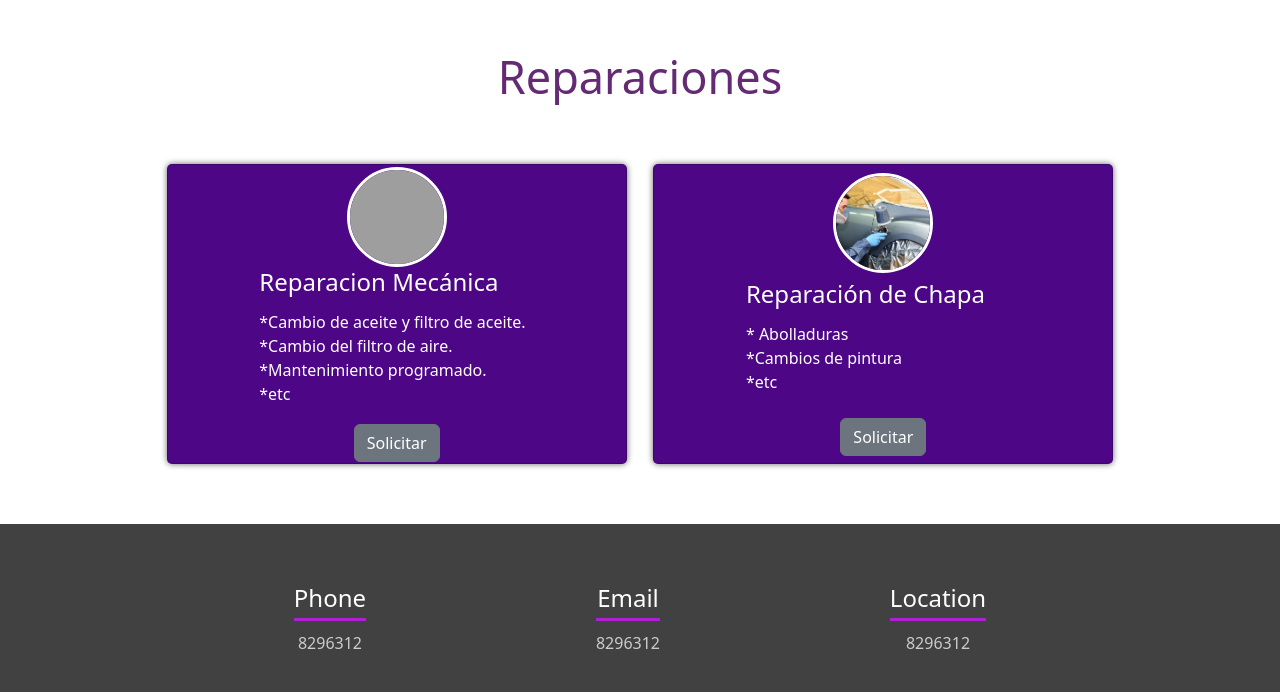
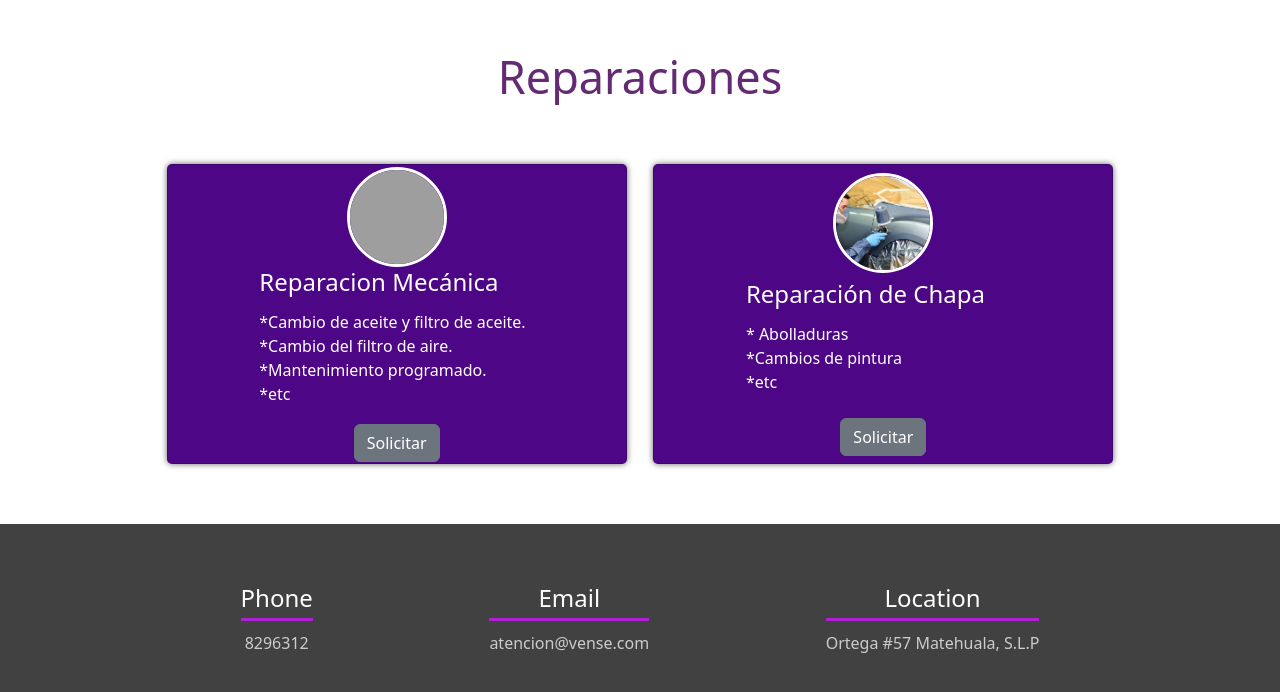
Before and after one commit to AngelDavidLA03/Reserva-Hotel, a plain HTML site: page index.html in a window 1280 px wide. Shown: the part 2729-3421 px from the top of the page. Drawn offline with nearby package versions, Linux system fonts and the light colour scheme; grey boxes are pictures that could not be loaded.

Commit message:
Update index.html

```diff
--- a/index.html
+++ b/index.html
@@ -217,11 +217,11 @@
             </div>
             <div class="content-foo">
                 <h4>Email</h4>
-                <p>8296312</p>
+                <p>atencion@vense.com</p>
             </div>
             <div class="content-foo">
                 <h4>Location</h4>
-                <p>8296312</p>
+                <p>Ortega #57 Matehuala, S.L.P</p>
             </div>
         </div>
     </footer>
```
